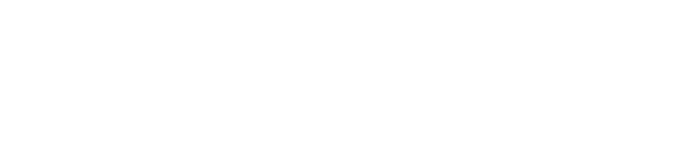
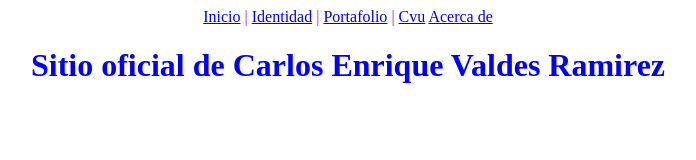
Before and after one commit to Carlos5641/proyectopersonalCEVR, a plain HTML site: page index.html in a window 1280 px wide. Shown: the whole page, without its empty margins (292-988 px from the left). Drawn offline with Linux system fonts and the light colour scheme.

Commit message:
se añadio manu horizontal y archivos de estilos

```diff
--- /dev/null
+++ b/css/style.css
@@ -0,0 +1,8 @@
+.menuHorizontal{
+    text-align: center;
+    color:blueviolet
+}
+.titulo{
+    text-align: center;
+    color:blue
+}
--- a/index.html
+++ b/index.html
@@ -3,9 +3,21 @@
 <head>
     <meta charset="UTF-8">
     <meta name="viewport" content="width=device-width, initial-scale=1.0">
-    <title>Inicio</title>
+    <title>Mi primer proyecto git</title>
+    <link rel="stylesheet" type="text/css" href="css/style.css">
 </head>
 <body>
+    <div class="menuHorizontal">
+        <a href="index.html">Inicio</a> |
+        <a href="identidad.html">Identidad</a> |
+        <a href="portafolio.html">Portafolio</a> |
+        <a href="cvu.html">Cvu</a>
+        <a href="acerca.html">Acerca de</a>
+
+    </div>
+    <div class="titulo">
+        <h1>Sitio oficial de Carlos Enrique Valdes Ramirez</h1>
+    </div>
 
 </body>
 </html>
```
Also changed, not shown: contactanos.html (added, +11 -0 lines).
